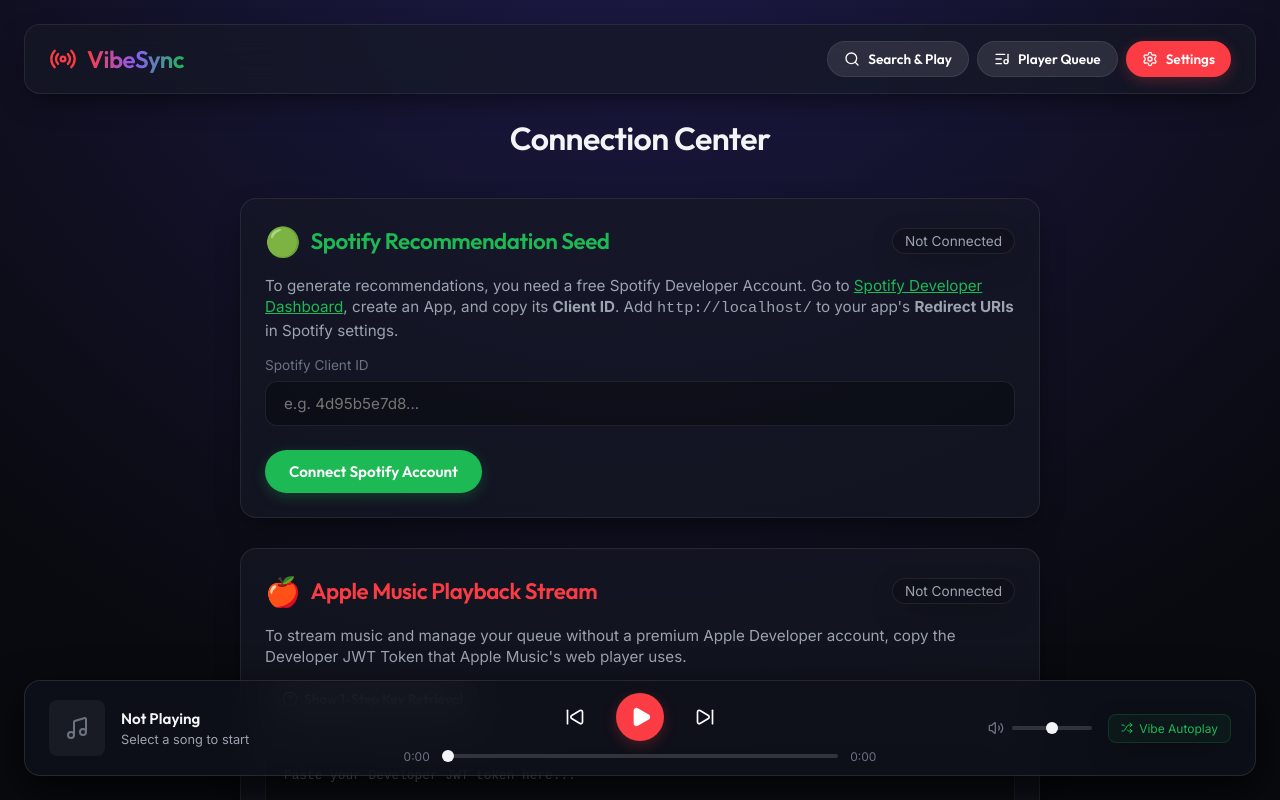
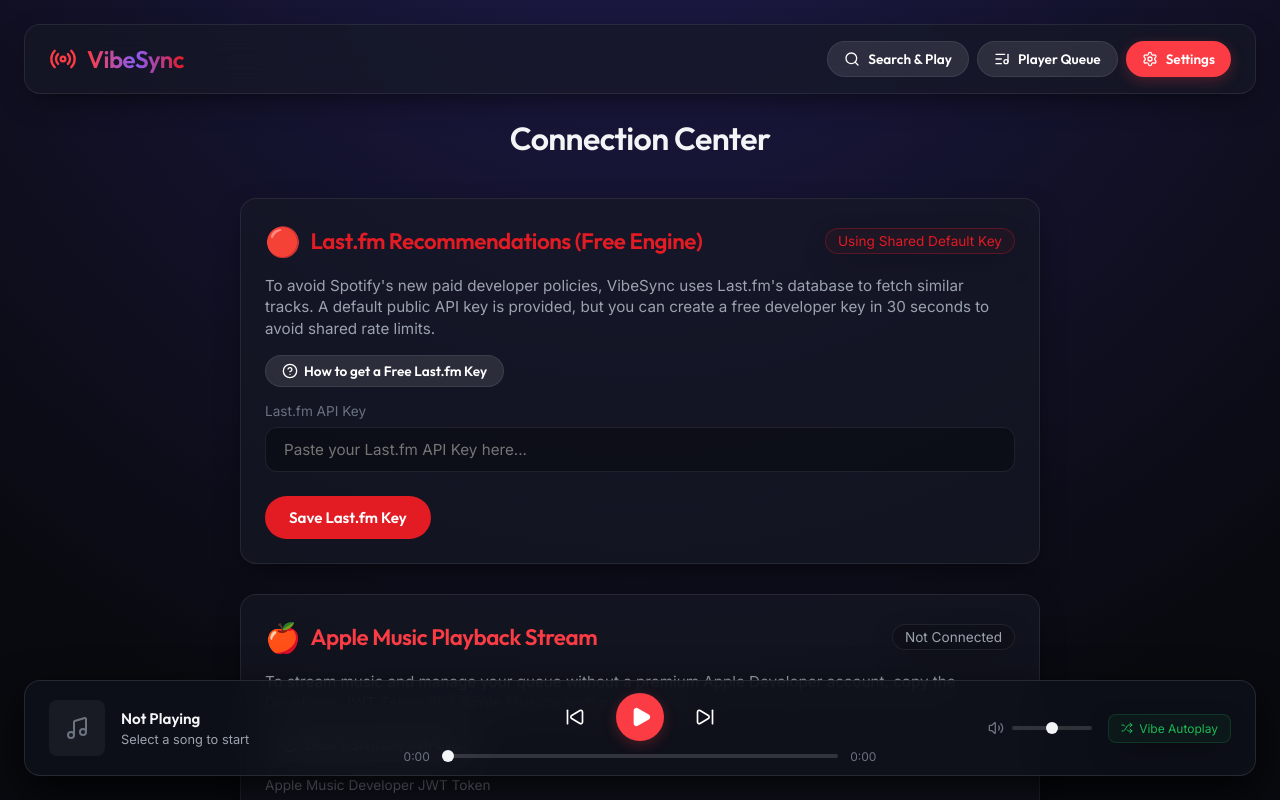
Before and after one commit to Naresh-Selvan/VibeSync, a React (Vite) app: page / in a window 1280 px wide. Both pictures are taken after a click on the button "Settings". Shown: the top 800 px of the page. Built offline with nearby package versions, Linux system fonts and the light colour scheme.

Commit message:
Switch recommendation engine from Spotify to Last.fm due to Spotify Premium developer requirements

```diff
--- a/src/App.jsx
+++ b/src/App.jsx
@@ -1,11 +1,11 @@
 import React, { useState, useEffect } from 'react';
-import { Search, ListMusic, Settings as SettingsIcon, Radio, Disc } from 'lucide-react';
+import { Search, ListMusic, Settings as SettingsIcon, Radio } from 'lucide-react';
 import Settings from './components/Settings';
 import SearchAndPlay from './components/SearchAndPlay';
 import Player from './components/Player';
 import QueueList from './components/QueueList';
 
-import { handleSpotifyAuthCallback, searchSpotifyTrack, getSpotifyRecommendations } from './utils/spotifyApi';
+import { getLastfmRecommendations } from './utils/lastfmApi';
 import { initMusicKit, searchAppleMusicTrack, enqueueAppleMusicTrack, isMusicKitInitialized } from './utils/appleMusicApi';
 
 export default function App() {
@@ -16,14 +16,13 @@
   const [appleInitialized, setAppleInitialized] = useState(false);
   const [lastSeededTrackId, setLastSeededTrackId] = useState(null);
 
-  // 1. Load QR configurations or handle Spotify Redirect Hash on load
+  // 1. Load QR configurations on load
   useEffect(() => {
-    // Check QR code sync config
     const hash = window.location.hash;
     if (hash && hash.startsWith('#config=')) {
       try {
         const configData = JSON.parse(atob(hash.substring(8)));
-        if (configData.spotifyClientId) localStorage.setItem('spotify_client_id', configData.spotifyClientId);
+        if (configData.lastfmApiKey) localStorage.setItem('lastfm_api_key', configData.lastfmApiKey);
         if (configData.amDevToken) localStorage.setItem('apple_music_developer_token', configData.amDevToken);
         if (configData.amUserToken) localStorage.setItem('apple_music_user_token', configData.amUserToken);
 
@@ -33,9 +32,6 @@
         console.error('Failed to parse sync QR code config', e);
       }
     }
-
-    // Handle Spotify Auth Redirect Callback
-    handleSpotifyAuthCallback();
 
     // Initialize Apple Music if keys exist
     const devToken = localStorage.getItem('apple_music_developer_token');
@@ -49,7 +45,7 @@
     }
   }, []);
 
-  // 2. Track Change Listeners to trigger Spotify Autoplay recommendations
+  // 2. Track Change Listeners to trigger recommendations
   useEffect(() => {
     if (!appleInitialized) return;
     const music = window.MusicKit.getInstance();
@@ -58,7 +54,6 @@
       const item = music.player.nowPlayingItem;
       if (!item) return;
 
-      // Create local track representation
       const track = {
         id: item.id,
         name: item.title,
@@ -68,12 +63,12 @@
 
       setCurrentTrack(track);
 
-      // Prevent infinite loops / redundant seeding if the song has already been seeded
+      // Prevent redundant seeding
       if (item.id === lastSeededTrackId) return;
       setLastSeededTrackId(item.id);
 
-      // Fetch recommendations based on this new playing song!
-      await generateSpotifyAutoplayQueue(item.title, item.artistName);
+      // Fetch recommendations based on this new playing song
+      await generateAutoplayQueue(item.title, item.artistName);
     };
 
     music.addEventListener('nowPlayingItemDidChange', handleItemChange);
@@ -83,22 +78,15 @@
   }, [appleInitialized, lastSeededTrackId]);
 
   /**
-   * Triggers Spotify recommendation generation and Apple Music enqueuing
+   * Triggers recommendation generation and Apple Music enqueuing
    */
-  const generateSpotifyAutoplayQueue = async (trackName, artistName) => {
+  const generateAutoplayQueue = async (trackName, artistName) => {
     try {
-      console.log(`Generating Spotify recommendations for seed: ${trackName} - ${artistName}`);
+      console.log(`Generating Last.fm recommendations for: ${trackName} - ${artistName}`);
 
-      // Get Spotify equivalent track
-      const spotifyTrack = await searchSpotifyTrack(trackName, artistName);
-      if (!spotifyTrack) {
-        console.warn('Could not find matching seed track on Spotify.');
-        return;
-      }
-
-      // Fetch 15 recommendations based on the Spotify ID
-      const recs = await getSpotifyRecommendations([spotifyTrack.id]);
-      setSpotifyRecs(recs);
+      // Get similar tracks from Last.fm
+      const recs = await getLastfmRecommendations(trackName, artistName);
+      setSpotifyRecs(recs); // Keep name as spotifyRecs to avoid breaking QueueList.jsx reference
 
       // Initialize matching statuses
       const initialStatus = {};
@@ -140,7 +128,7 @@
       // Reset recommendations visual lists
       setSpotifyRecs([]);
       setMatchingStatus({});
-      setLastSeededTrackId(song.id); // set immediately to indicate we are seeding this track
+      setLastSeededTrackId(song.id);
 
       // Set player queue and start playing
       await music.setQueue({ song: song.id });
@@ -153,8 +141,8 @@
         artworkUrl: song.artworkUrl
       });
 
-      // Fetch recommendations based on the selected song
-      await generateSpotifyAutoplayQueue(song.name, song.artist);
+      // Fetch recommendations
+      await generateAutoplayQueue(song.name, song.artist);
     } catch (err) {
       console.error('Play track failed', err);
       alert('Failed to play track. Ensure Apple Music is fully initialized.');
@@ -174,7 +162,7 @@
       >
         <div style={{ display: 'flex', alignItems: 'center', gap: '10px' }}>
           <Radio size={28} color="#FC3C44" />
-          <h1 style={{ fontSize: '1.5rem', fontFamily: 'var(--font-heading)', background: 'linear-gradient(to right, #FC3C44, #8B5CF6, #1DB954)', WebkitBackgroundClip: 'text', WebkitTextFillColor: 'transparent' }}>
+          <h1 style={{ fontSize: '1.5rem', fontFamily: 'var(--font-heading)', background: 'linear-gradient(to right, #FC3C44, #8B5CF6, #E31B23)', WebkitBackgroundClip: 'text', WebkitTextFillColor: 'transparent' }}>
             VibeSync
           </h1>
         </div>
@@ -219,7 +207,6 @@
 
         {activeTab === 'settings' && (
           <Settings
-            onSpotifyConnected={() => {}}
             onAppleMusicConnected={() => setAppleInitialized(isMusicKitInitialized())}
           />
         )}
--- a/src/components/Settings.jsx
+++ b/src/components/Settings.jsx
@@ -1,15 +1,13 @@
 import React, { useState, useEffect } from 'react';
 import { QRCodeSVG } from 'qrcode.react';
-import { Key, Globe, Smartphone, RefreshCw, CheckCircle, AlertTriangle, HelpCircle } from 'lucide-react';
-import { getSpotifyToken, getSpotifyAuthUrl } from '../utils/spotifyApi';
+import { Smartphone, AlertTriangle, HelpCircle, Check, Key } from 'lucide-react';
 import { initMusicKit, isMusicKitInitialized } from '../utils/appleMusicApi';
 
-export default function Settings({ onSpotifyConnected, onAppleMusicConnected }) {
-  const [spotifyClientId, setSpotifyClientId] = useState(localStorage.getItem('spotify_client_id') || '');
+export default function Settings({ onAppleMusicConnected }) {
+  const [lastfmApiKey, setLastfmApiKey] = useState(localStorage.getItem('lastfm_api_key') || '');
   const [amDevToken, setAmDevToken] = useState(localStorage.getItem('apple_music_developer_token') || '');
   const [amUserToken, setAmUserToken] = useState(localStorage.getItem('apple_music_user_token') || '');
 
-  const [isSpotifyConnected, setIsSpotifyConnected] = useState(!!getSpotifyToken());
   const [isAppleConnected, setIsAppleConnected] = useState(isMusicKitInitialized());
 
   const [showQrModal, setShowQrModal] = useState(false);
@@ -17,31 +15,17 @@
 
   const [amLoading, setAmLoading] = useState(false);
   const [amError, setAmError] = useState('');
+  const [showLfmInstructions, setShowLfmInstructions] = useState(false);
   const [showInstructions, setShowInstructions] = useState(false);
 
   useEffect(() => {
-    // Check Spotify Connection Status
-    setIsSpotifyConnected(!!getSpotifyToken());
-
     // Check Apple Music Connection Status
     setIsAppleConnected(isMusicKitInitialized());
   }, []);
 
-  const saveSpotifyConfig = () => {
-    localStorage.setItem('spotify_client_id', spotifyClientId);
-    alert('Spotify Client ID Saved!');
-  };
-
-  const handleSpotifyLogin = () => {
-    if (!spotifyClientId) {
-      alert('Please enter a Spotify Client ID first.');
-      return;
-    }
-    localStorage.setItem('spotify_client_id', spotifyClientId);
-
-    // Redirect to Spotify Auth
-    const redirectUri = window.location.origin + window.location.pathname;
-    window.location.href = getSpotifyAuthUrl(spotifyClientId, redirectUri);
+  const saveLastfmConfig = () => {
+    localStorage.setItem('lastfm_api_key', lastfmApiKey);
+    alert('Last.fm API Key Saved!');
   };
 
   const handleAppleConnect = async () => {
@@ -89,16 +73,15 @@
     alert('Disconnected Apple Music.');
   };
 
-  const handleSpotifyDisconnect = () => {
-    localStorage.removeItem('spotify_access_token');
-    localStorage.removeItem('spotify_token_expires_at');
-    setIsSpotifyConnected(false);
-    alert('Disconnected Spotify.');
+  const handleLastfmDisconnect = () => {
+    localStorage.removeItem('lastfm_api_key');
+    setLastfmApiKey('');
+    alert('Reset Last.fm key to default.');
   };
 
   const generateSyncQr = () => {
     const config = {
-      spotifyClientId,
+      lastfmApiKey,
       amDevToken,
       amUserToken: localStorage.getItem('apple_music_user_token') || ''
     };
@@ -114,47 +97,58 @@
     <div className="fade-in" style={{ display: 'flex', flexDirection: 'column', gap: '30px', maxWidth: '800px', margin: '0 auto', width: '100%' }}>
       <h2 style={{ fontSize: '2rem', textAlign: 'center', marginBottom: '10px' }}>Connection Center</h2>
 
-      {/* Spotify Panel */}
+      {/* Last.fm Recommendation Engine Panel */}
       <div className="glass-panel" style={{ padding: '24px', display: 'flex', flexDirection: 'column', gap: '16px' }}>
         <div style={{ display: 'flex', justifyContent: 'space-between', alignItems: 'center' }}>
-          <h3 style={{ display: 'flex', alignItems: 'center', gap: '10px', color: '#1DB954', fontSize: '1.4rem' }}>
-            <span style={{ fontSize: '1.8rem' }}>🟢</span> Spotify Recommendation Seed
+          <h3 style={{ display: 'flex', alignItems: 'center', gap: '10px', color: '#E31B23', fontSize: '1.4rem' }}>
+            <span style={{ fontSize: '1.8rem' }}>🔴</span> Last.fm Recommendations (Free Engine)
           </h3>
-          <span className="glass-panel" style={{ padding: '4px 12px', fontSize: '0.85rem', color: isSpotifyConnected ? '#1DB954' : '#9CA3AF', borderColor: isSpotifyConnected ? 'rgba(29, 185, 84, 0.3)' : 'rgba(255,255,255,0.08)', background: isSpotifyConnected ? 'rgba(29, 185, 84, 0.1)' : 'rgba(0,0,0,0.2)' }}>
-            {isSpotifyConnected ? 'Authenticated' : 'Not Connected'}
+          <span className="glass-panel" style={{ padding: '4px 12px', fontSize: '0.85rem', color: lastfmApiKey ? '#1DB954' : '#E31B23', borderColor: lastfmApiKey ? 'rgba(29, 185, 84, 0.3)' : 'rgba(227, 27, 35, 0.3)', background: lastfmApiKey ? 'rgba(29, 185, 84, 0.1)' : 'rgba(227, 27, 35, 0.05)' }}>
+            {lastfmApiKey ? 'Custom Key Active' : 'Using Shared Default Key'}
           </span>
         </div>
 
         <p style={{ color: 'var(--text-secondary)', fontSize: '0.95rem', lineHeight: '1.4' }}>
-          To generate recommendations, you need a free Spotify Developer Account.
-          Go to <a href="https://developer.spotify.com/dashboard" target="_blank" rel="noreferrer" style={{ color: '#1DB954', textDecoration: 'underline' }}>Spotify Developer Dashboard</a>, create an App, and copy its <b>Client ID</b>. Add <code>{window.location.origin + window.location.pathname}</code> to your app's <b>Redirect URIs</b> in Spotify settings.
+          To avoid Spotify's new paid developer policies, VibeSync uses Last.fm's database to fetch similar tracks. A default public API key is provided, but you can create a free developer key in 30 seconds to avoid shared rate limits.
         </p>
 
+        <button
+          className="btn btn-secondary"
+          style={{ alignSelf: 'flex-start', fontSize: '0.85rem', padding: '6px 16px', display: 'flex', alignItems: 'center', gap: '6px' }}
+          onClick={() => setShowLfmInstructions(!showLfmInstructions)}
+        >
+          <HelpCircle size={16} /> {showLfmInstructions ? 'Hide Instructions' : 'How to get a Free Last.fm Key'}
+        </button>
+
+        {showLfmInstructions && (
+          <div className="glass-panel" style={{ padding: '16px', fontSize: '0.9rem', lineHeight: '1.5', background: 'rgba(0,0,0,0.3)', borderLeft: '3px solid #E31B23' }}>
+            <ol style={{ paddingLeft: '20px', display: 'flex', flexDirection: 'column', gap: '8px' }}>
+              <li>Go to <a href="https://www.last.fm/api/account/create" target="_blank" rel="noreferrer" style={{ color: '#E31B23', fontWeight: 'bold' }}>Last.fm API Account Creation</a> (free signup).</li>
+              <li>Enter <b>VibeSync</b> as the Application Name, add your email, and leave other fields blank.</li>
+              <li>Click <b>Submit</b>.</li>
+              <li>Copy the <b>API Key</b> (you do not need the shared secret) and paste it below!</li>
+            </ol>
+          </div>
+        )}
+
         <div style={{ display: 'flex', flexDirection: 'column', gap: '8px' }}>
-          <label style={{ fontSize: '0.85rem', color: 'var(--text-muted)' }}>Spotify Client ID</label>
+          <label style={{ fontSize: '0.85rem', color: 'var(--text-muted)' }}>Last.fm API Key</label>
           <input
             type="text"
-            placeholder="e.g. 4d95b5e7d8..."
+            placeholder="Paste your Last.fm API Key here..."
             className="input-field"
-            value={spotifyClientId}
-            onChange={(e) => setSpotifyClientId(e.target.value)}
-            disabled={isSpotifyConnected}
+            value={lastfmApiKey}
+            onChange={(e) => setLastfmApiKey(e.target.value)}
           />
         </div>
 
         <div style={{ display: 'flex', gap: '12px', marginTop: '8px' }}>
-          {!isSpotifyConnected ? (
-            <button className="btn btn-spotify" onClick={handleSpotifyLogin}>
-              Connect Spotify Account
-            </button>
-          ) : (
-            <button className="btn btn-secondary" onClick={handleSpotifyDisconnect}>
-              Disconnect Spotify
-            </button>
-          )}
-          {!isSpotifyConnected && spotifyClientId && (
-            <button className="btn btn-secondary" onClick={saveSpotifyConfig}>
-              Save Client ID Only
+          <button className="btn" style={{ background: '#E31B23' }} onClick={saveLastfmConfig}>
+            Save Last.fm Key
+          </button>
+          {lastfmApiKey && (
+            <button className="btn btn-secondary" onClick={handleLastfmDisconnect}>
+              Reset to Default Key
             </button>
           )}
         </div>
@@ -231,13 +225,13 @@
       </div>
 
       {/* Sync Panel (Only visible on PC/Active tokens to sync to mobile) */}
-      {(isSpotifyConnected || isAppleConnected) && (
+      {(lastfmApiKey || isAppleConnected) && (
         <div className="glass-panel" style={{ padding: '24px', display: 'flex', flexDirection: 'column', gap: '16px', background: 'linear-gradient(135deg, rgba(139, 92, 246, 0.1) 0%, rgba(22, 25, 37, 0.65) 100%)', borderColor: 'rgba(139, 92, 246, 0.2)' }}>
           <h3 style={{ display: 'flex', alignItems: 'center', gap: '10px', color: '#8B5CF6', fontSize: '1.4rem' }}>
             <Smartphone size={24} /> Sync configurations to iOS/Android
           </h3>
           <p style={{ color: 'var(--text-secondary)', fontSize: '0.95rem' }}>
-            Don't want to type this on your phone? Generate a sync QR code. Scan it with your phone's camera to instantly import your Spotify Client ID and Apple Music tokens.
+            Don't want to type this on your phone? Generate a sync QR code. Scan it with your phone's camera to instantly import your Last.fm API Key and Apple Music tokens.
           </p>
           <button className="btn" style={{ background: '#8B5CF6', alignSelf: 'flex-start' }} onClick={generateSyncQr}>
             Generate Mobile Sync QR Code
--- /dev/null
+++ b/src/utils/lastfmApi.js
@@ -0,0 +1,65 @@
+/**
+ * Last.fm Web API Utility for fetching track recommendations
+ */
+
+const LASTFM_API_BASE = "https://ws.audioscrobbler.com/2.0/";
+
+// Common public key for zero-config testing. Users can also enter their own.
+const DEFAULT_LASTFM_API_KEY = "4a95b0728c460021c356f6c91a0b3d68";
+
+/**
+ * Fetches similar tracks from Last.fm based on a seed track and artist
+ * @param {string} trackName
+ * @param {string} artistName
+ * @param {number} limit
+ * @returns {Promise<Array>} List of recommended tracks formatted similar to Spotify tracks
+ */
+export async function getLastfmRecommendations(trackName, artistName, limit = 15) {
+  const apiKey = localStorage.getItem('lastfm_api_key') || DEFAULT_LASTFM_API_KEY;
+  if (!apiKey) throw new Error("Last.fm API key not configured");
+
+  const params = new URLSearchParams({
+    method: 'track.getSimilar',
+    artist: artistName,
+    track: trackName,
+    api_key: apiKey,
+    format: 'json',
+    limit: limit.toString()
+  });
+
+  try {
+    const response = await fetch(`${LASTFM_API_BASE}?${params.toString()}`);
+    if (!response.ok) {
+      throw new Error(`Last.fm request failed: ${response.statusText}`);
+    }
+
+    const data = await response.json();
+
+    if (data.error) {
+      throw new Error(`Last.fm API Error: ${data.message}`);
+    }
+
+    if (data.similartracks && data.similartracks.track) {
+      // Map Last.fm track object format to match our Spotify schema
+      return data.similartracks.track.map((t, index) => {
+        // Last.fm returns images in an array: [small, medium, large, extralarge, megabytes]
+        const images = t.image ? t.image.map(img => ({ url: img['#text'] || '' })).filter(img => img.url !== '') : [];
+
+        return {
+          id: `lastfm-${index}-${t.name.replace(/\s+/g, '-')}`,
+          name: t.name,
+          artists: [{ name: t.artist.name }],
+          album: {
+            images: images.length > 0 ? images : [{ url: '' }]
+          }
+        };
+      });
+    }
+
+    return [];
+  } catch (error) {
+    console.error("Error getting Last.fm recommendations:", error);
+    // If our default key fails, let's clear it or pass it up
+    throw error;
+  }
+}
```
